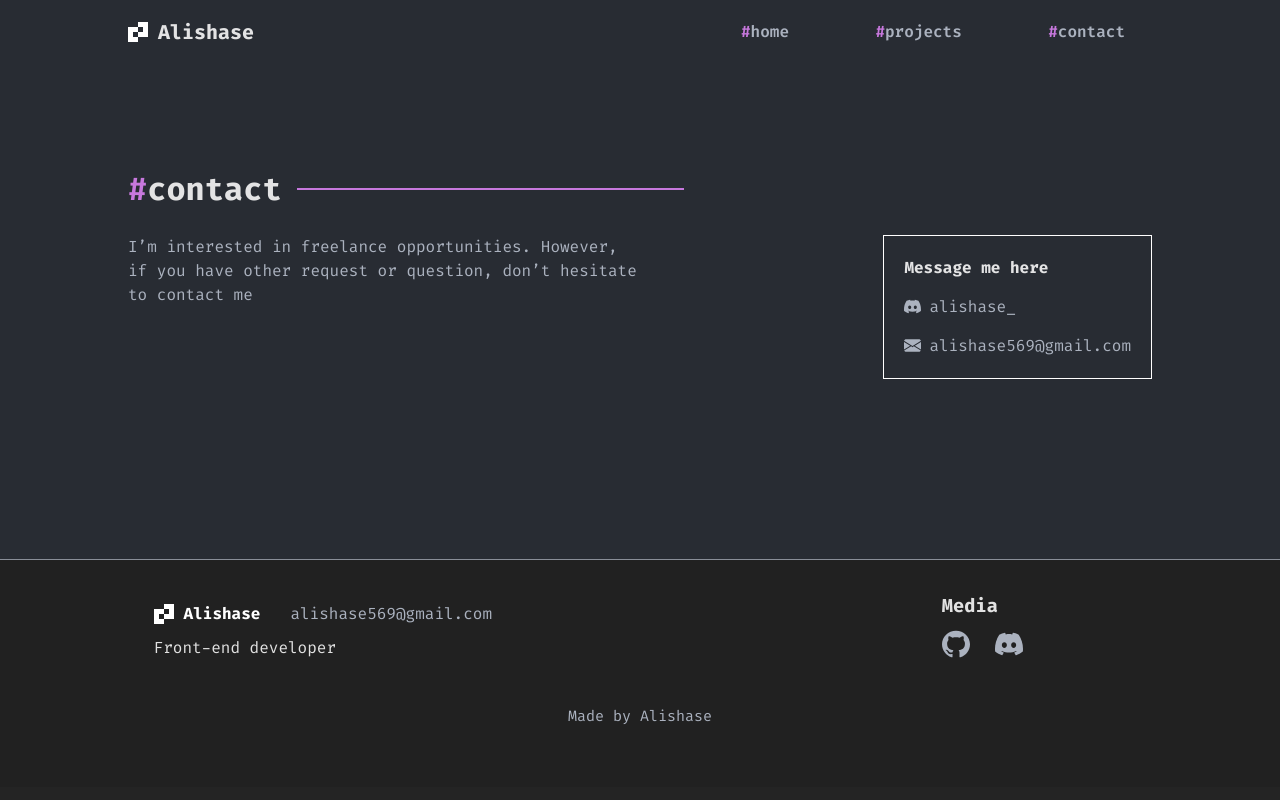
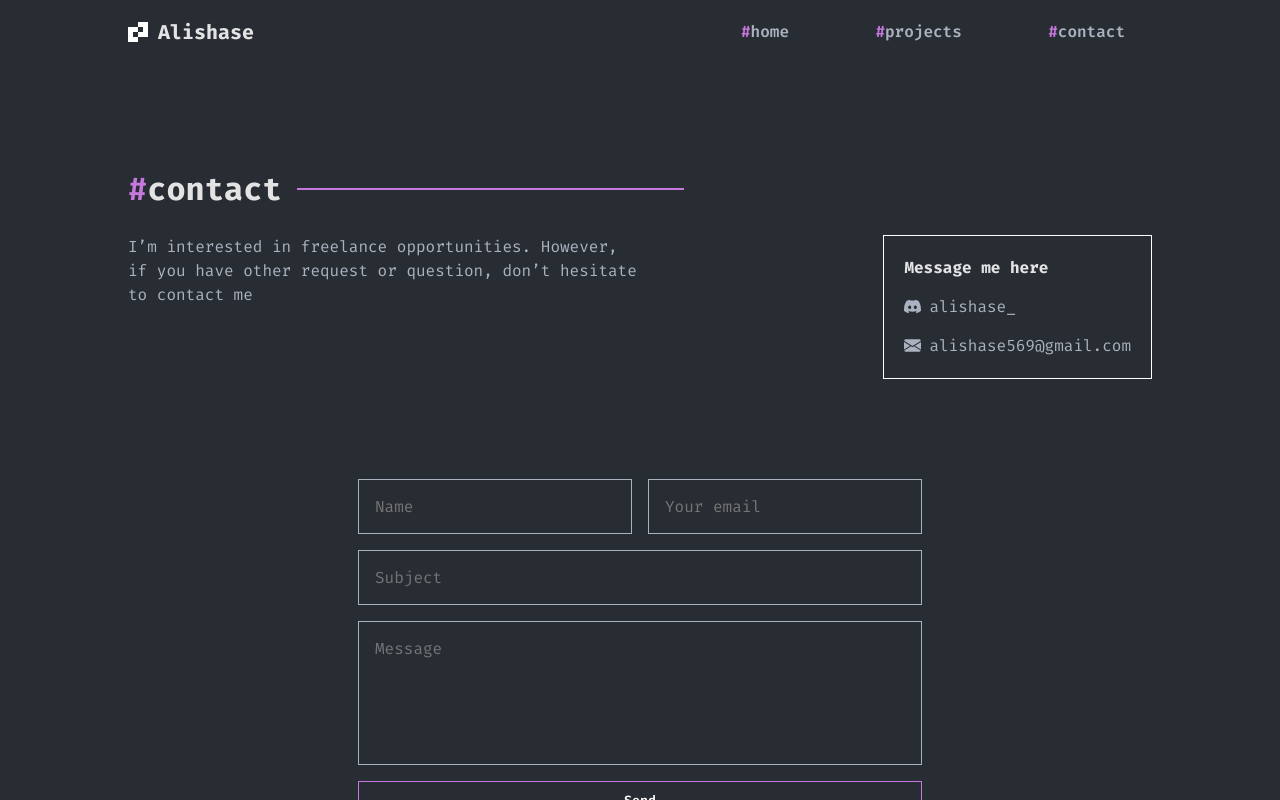
Before and after one commit to alishase/portfolio, a React (Vite) app: page /#/contact in a window 1280 px wide. Built offline with nearby package versions, Linux system fonts and the light colour scheme.

Commit message:
contact page form

```diff
--- a/package.json
+++ b/package.json
@@ -13,6 +13,7 @@
         "preview": "vite preview"
     },
     "dependencies": {
+        "emailjs-com": "^3.2.0",
         "react": "^18.2.0",
         "react-dom": "^18.2.0",
         "react-router-dom": "^6.23.0"
--- /dev/null
+++ b/src/components/EmailForm.jsx
@@ -0,0 +1,118 @@
+import React, { useState, useEffect } from "react";
+import emailjs from "emailjs-com";
+
+function EmailForm() {
+    const [email, setEmail] = useState("");
+    const [subject, setSubject] = useState("");
+    const [message, setMessage] = useState("");
+    const [name, setName] = useState("");
+    const [stat, setStat] = useState("default");
+    const [opacity, setOpacity] = useState(1);
+    useEffect(() => {
+        // Set a timer to begin the fade out after 5 seconds
+
+        console.log("timer started");
+        const timer = setTimeout(() => {
+            setOpacity(0);
+        }, 1000);
+
+        return () => {
+            clearTimeout(timer);
+            setOpacity(1);
+        };
+    }, [stat]);
+
+    const handleSubmit = async (e) => {
+        let templateParams = {
+            name: name,
+            subject: subject,
+            email: email,
+            message: message,
+        };
+        e.preventDefault();
+        emailjs
+            .send(
+                "service_alishase1818",
+                "template_xgl0f2q",
+                templateParams,
+                "dMuoTQ2JUoSdSZumw"
+            )
+            .then(
+                (response) => {
+                    console.log("SUCCESS!", response.status, response.text);
+                    setStat("success");
+                },
+                (error) => {
+                    console.log("FAILED...", error);
+                    setStat("failed");
+                }
+            );
+        setEmail("");
+        setMessage("");
+        setName("");
+        setSubject("");
+        setStat("default");
+    };
+
+    return (
+        <form onSubmit={handleSubmit} className="contact--form">
+            <div className="input-group">
+                <input
+                    type="text"
+                    placeholder="Name"
+                    value={name}
+                    onChange={(e) => setName(e.target.value)}
+                    required
+                    className={name ? "haveText" : ""}
+                />
+                <input
+                    type="email"
+                    placeholder="Your email"
+                    value={email}
+                    onChange={(e) => setEmail(e.target.value)}
+                    required
+                    className={email ? "haveText" : ""}
+                />
+            </div>
+            <input
+                type="text"
+                placeholder="Subject"
+                value={subject}
+                onChange={(e) => setSubject(e.target.value)}
+                required
+                className={subject ? "haveText" : ""}
+            />
+            <textarea
+                placeholder="Message"
+                value={message}
+                onChange={(e) => setMessage(e.target.value)}
+                required
+                maxLength="300"
+                className={message ? "haveText" : ""}
+            />
+            <button type="submit" className="primaryBtn">
+                Send
+            </button>
+
+            {stat == "success" ? (
+                <div
+                    className="success stat"
+                    style={{ opacity: opacity, transition: "opacity 2s ease" }}
+                >
+                    Sent Successfully
+                </div>
+            ) : stat == "default" ? (
+                ""
+            ) : (
+                <div
+                    className="failed stat"
+                    style={{ opacity: opacity, transition: "opacity 2s ease" }}
+                >
+                    Failed to sent
+                </div>
+            )}
+        </form>
+    );
+}
+
+export default EmailForm;
--- a/src/index.css
+++ b/src/index.css
@@ -728,8 +728,61 @@ div.body {
     background-color: #121212;
 }
 
-.contact-body .contact--section {
-    margin-bottom: 180px;
+.contact--form {
+    display: grid;
+    gap: 16px; /* Space between rows */
+    max-width: 564px; /* Maximum width of the form */
+    margin: 20px auto; /* Centering the form */
+    padding: 20px; /* Dark background */
+    color: white;
+}
+
+.input-group {
+    display: grid;
+    grid-template-columns: 1fr 1fr; /* Splitting the first row into two columns */
+    gap: 16px; /* Space between the two input fields */
+}
+
+input,
+textarea {
+    font-family: "Fira Code", monospace;
+    font-size: 16px;
+    padding: 16px;
+    border: none;
+    background: #282c33; /* Slightly lighter than form background */
+    color: white;
+    border: 1px solid #abb2bf;
+    resize: none;
+}
+
+textarea {
+    height: 110px;
+}
+
+input:focus,
+textarea:focus {
+    outline: none;
+    background-color: rgba(70, 90, 126, 0.4);
+}
+
+.haveText {
+    background-color: rgba(70, 90, 126, 0.4) !important;
+}
+
+.stat {
+    display: block;
+    margin: auto;
+    padding: 10px 40px;
+}
+
+.success {
+    background-color: rgba(33, 246, 51, 0.277);
+    border: 1px solid rgb(33, 246, 51);
+}
+
+.failed {
+    background-color: rgba(246, 7, 7, 0.277);
+    border: 1px solid rgb(244, 52, 22);
 }
 
 /* Landscape phones and down */
--- a/src/pages/ContactPage.jsx
+++ b/src/pages/ContactPage.jsx
@@ -2,12 +2,14 @@ import React from "react";
 import Navbar from "../components/Navbar";
 import Contact from "../components/Contact";
 import Footer from "../components/Footer";
+import EmailForm from "../components/EmailForm";
 
 const ContactPage = () => {
     return (
         <div className="body contact-body">
             <Navbar />
             <Contact />
+            <EmailForm />
             <Footer />
         </div>
     );
```
Also changed, not shown: 2 other files (tests, documents, lock files or other folders).
